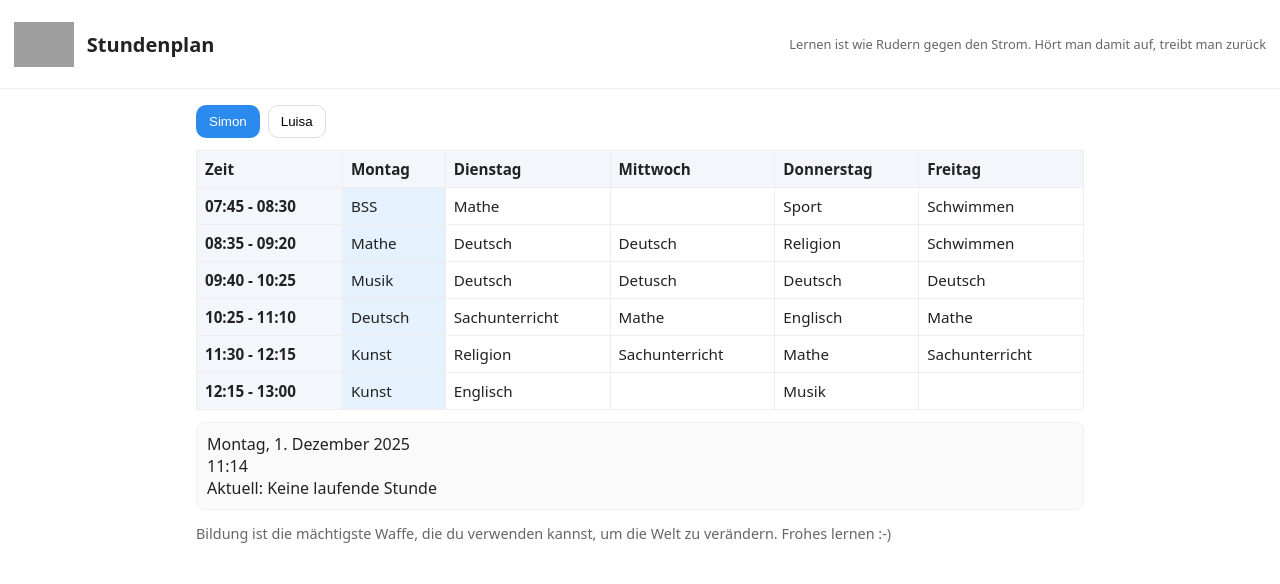
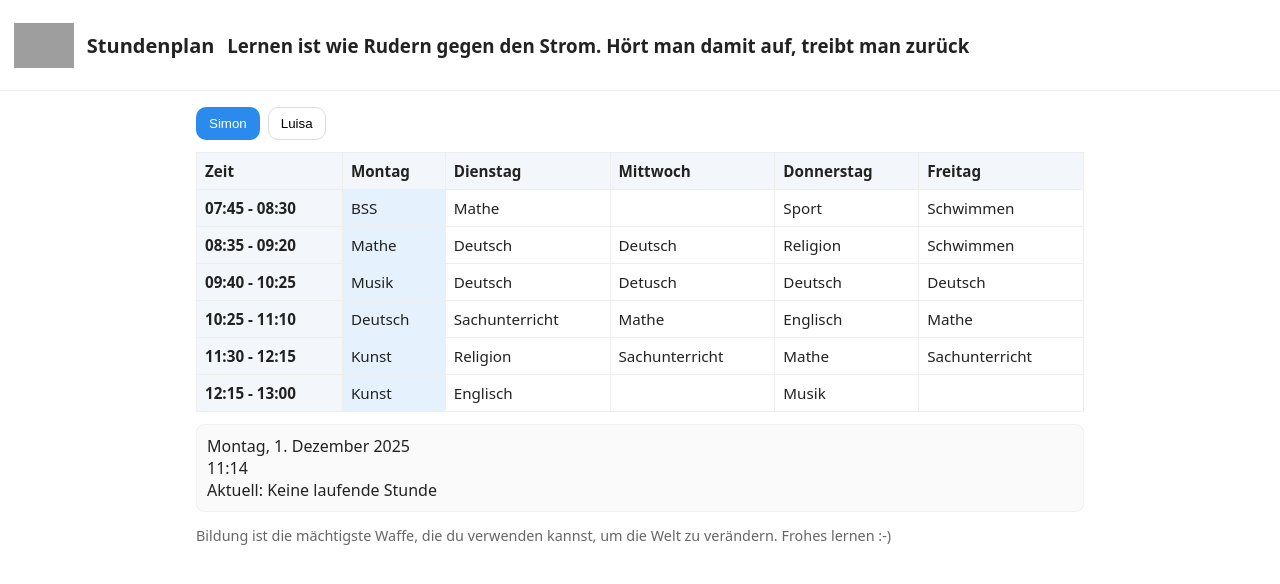
Before and after one commit to mase1509-design/Stundenplan, a plain HTML site: page index.html in a window 1280 px wide. Drawn offline with Linux system fonts and the light colour scheme; grey boxes are pictures that could not be loaded.

Commit message:
Update index.html

```diff
--- a/index.html
+++ b/index.html
@@ -22,7 +22,7 @@
 <header class="top">
 <img src="logo.png" alt="App Logo" class="logo" />
 <h1>Stundenplan</h1>
-<div class="tz">Lernen ist wie Rudern gegen den Strom. Hört man damit auf, treibt man zurück</div>
+  <h3>Lernen ist wie Rudern gegen den Strom. Hört man damit auf, treibt man zurück</h3>
 </header>
 
 
```
